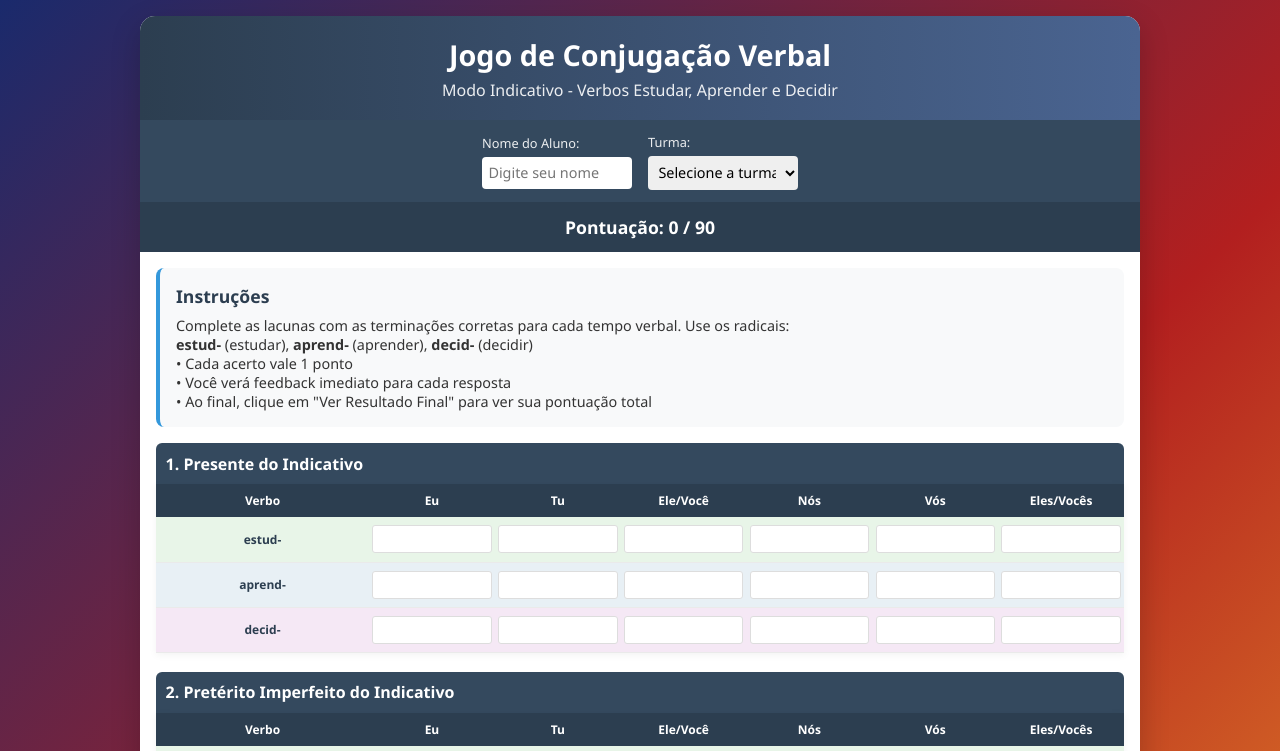
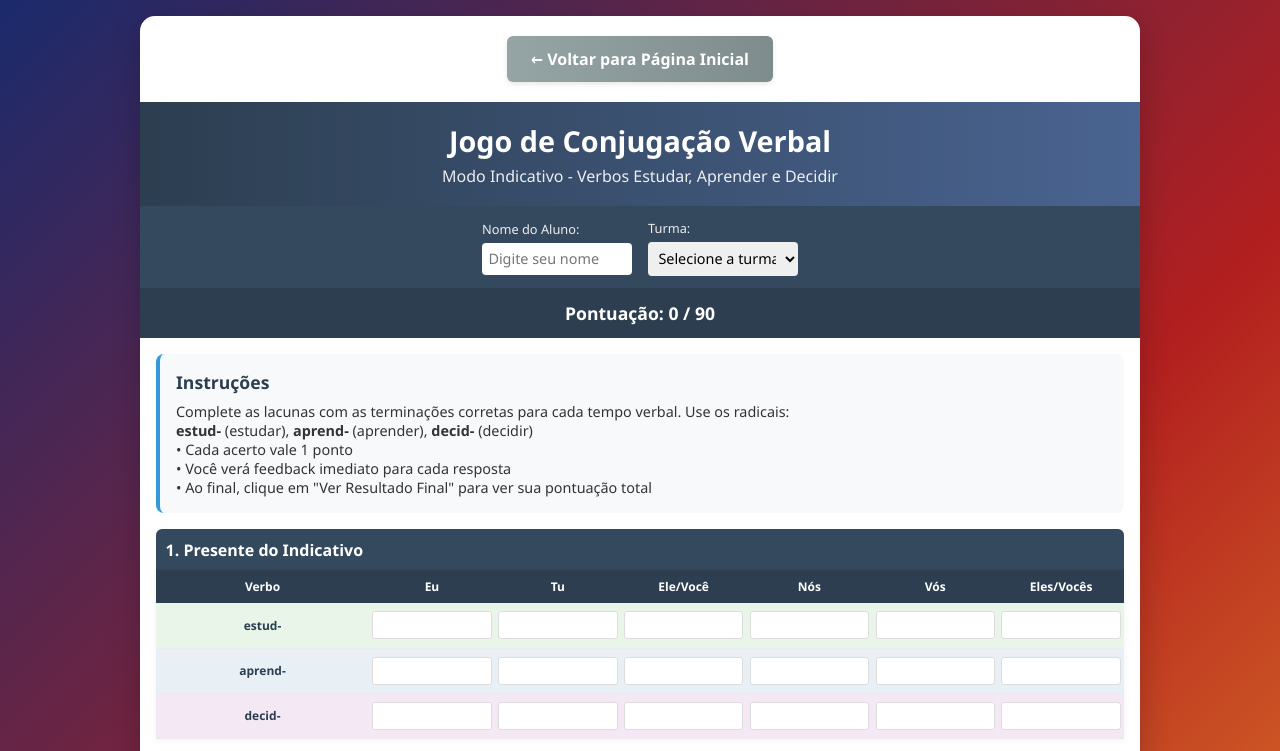
Before and after one commit to dadderiofraga/verbo2, a plain HTML site: page index.html in a window 1280 px wide. Shown: the top 751 px of the page. Drawn offline with Linux system fonts and the light colour scheme.

Commit message:
Update index.html

```diff
--- a/index.html
+++ b/index.html
@@ -1,4 +1,3 @@
-
 <!DOCTYPE html>
 <html lang="pt-BR">
 <head>
@@ -27,6 +26,30 @@
             border-radius: 15px;
             box-shadow: 0 10px 30px rgba(0, 0, 0, 0.2);
             overflow: hidden;
+        }
+
+        /* BOTÃO VOLTAR ADICIONADO AQUI */
+        .back-button-container {
+            text-align: center;
+            margin: 20px 0;
+        }
+
+        .back-button {
+            display: inline-block;
+            padding: 12px 24px;
+            background: linear-gradient(to right, #95a5a6, #7f8c8d);
+            color: white;
+            text-decoration: none;
+            border-radius: 6px;
+            font-weight: 600;
+            transition: all 0.3s;
+            box-shadow: 0 2px 5px rgba(0,0,0,0.1);
+        }
+
+        .back-button:hover {
+            transform: translateY(-2px);
+            box-shadow: 0 4px 8px rgba(0,0,0,0.15);
+            background: linear-gradient(to right, #7f8c8d, #6c7a7d);
         }
 
         header {
@@ -361,6 +384,11 @@
 </head>
 <body>
     <div class="container">
+        <!-- BOTÃO VOLTAR ADICIONADO AQUI -->
+        <div class="back-button-container">
+            <a href="https://dadderiofraga.github.io/" class="back-button">← Voltar para Página Inicial</a>
+        </div>
+
         <header>
             <h1>Jogo de Conjugação Verbal</h1>
             <div class="subtitle">Modo Indicativo - Verbos Estudar, Aprender e Decidir</div>
```
